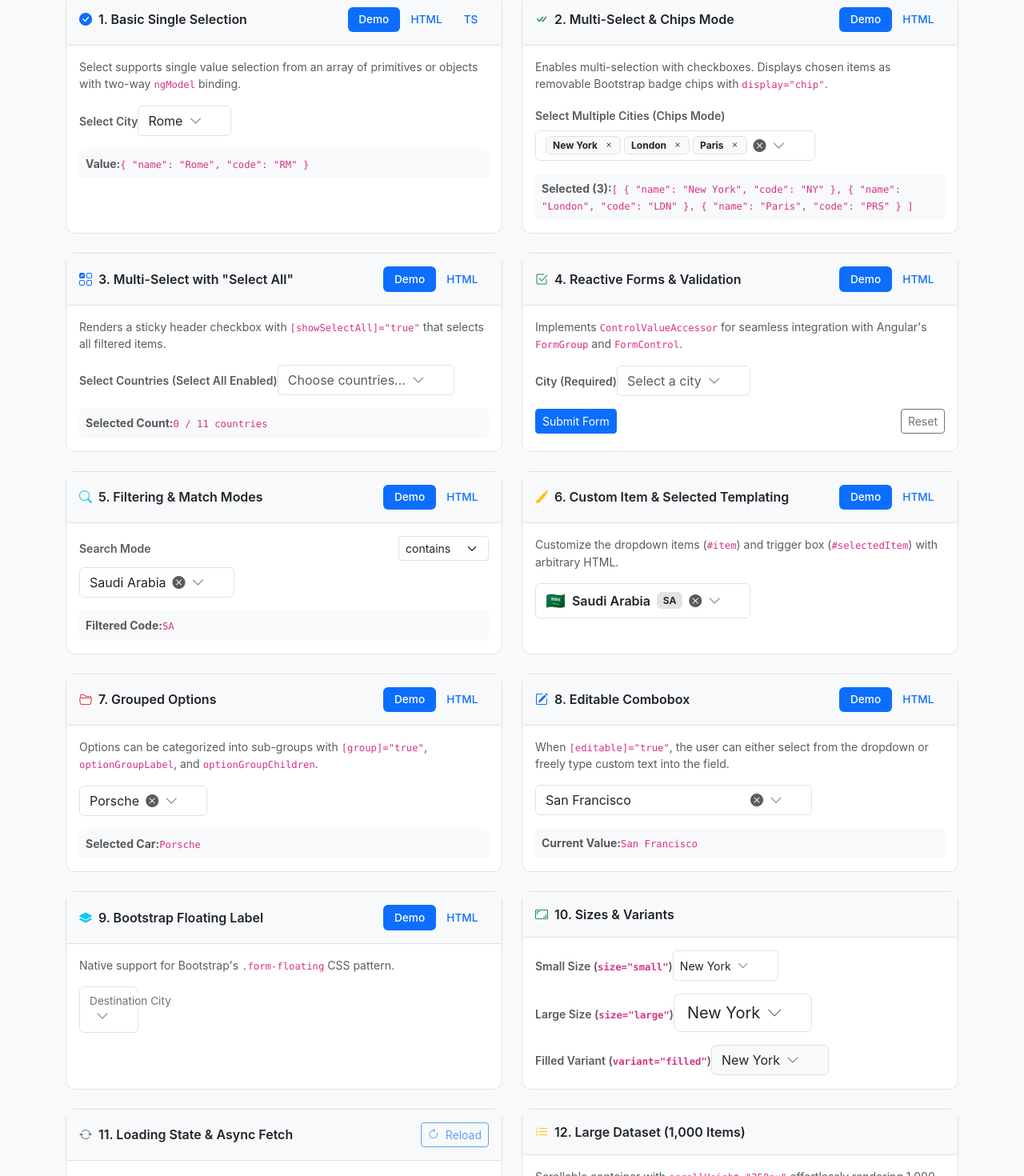
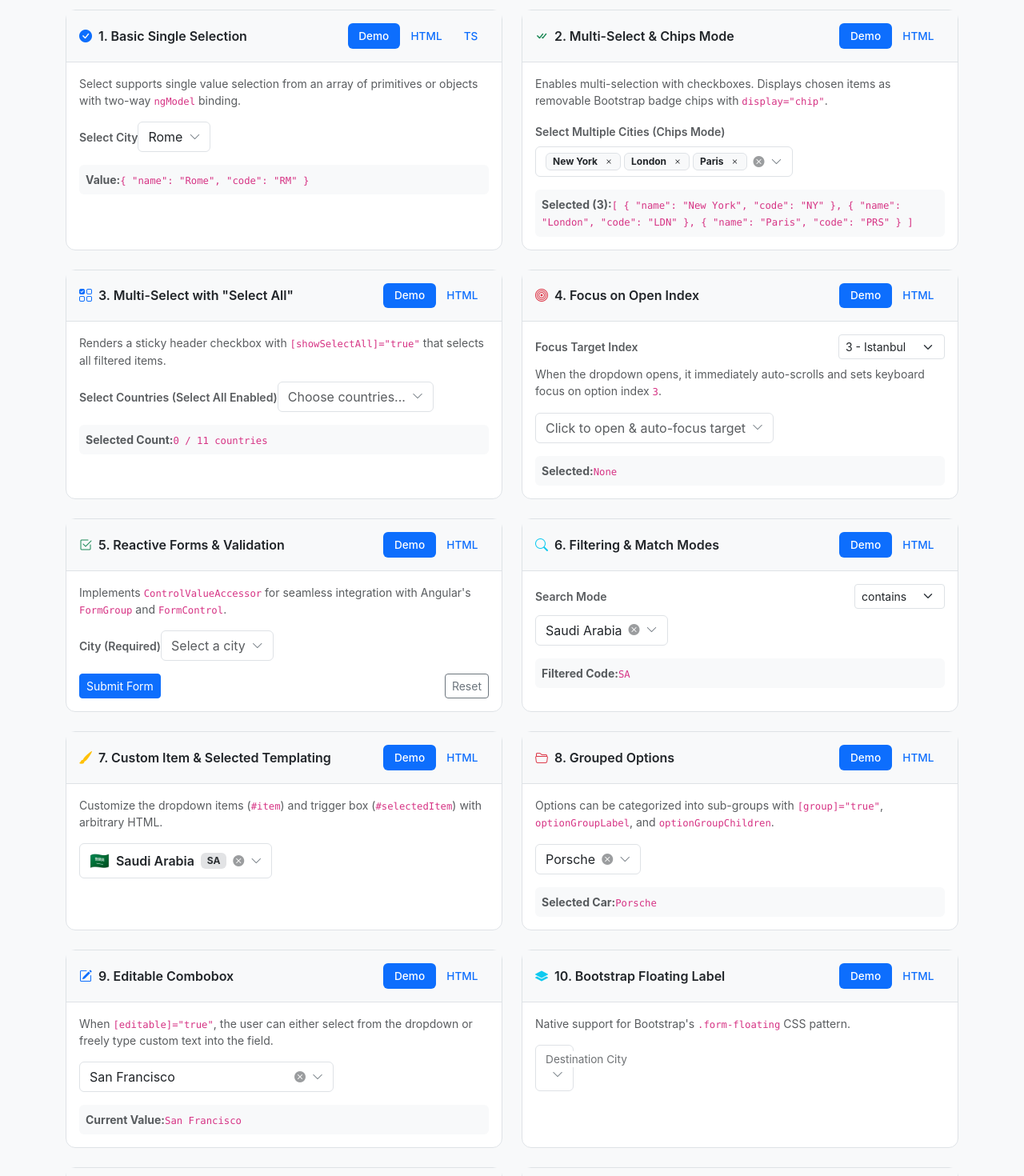
Before and after one commit to amro93/ngb-select, an Angular app: page / in a window 1280 px wide. Shown: the part 634-2104 px from the top of the page at 80% size. Built offline with nearby package versions, Linux system fonts and the light colour scheme.

Commit message:
fix(select): fix large trailing padding on form-select, fix API tabs, and add focusOnOpen example

```diff
--- a/projects/ngb-select/src/lib/ngb-select.component.scss
+++ b/projects/ngb-select/src/lib/ngb-select.component.scss
@@ -16,7 +16,21 @@
   .form-select {
     cursor: pointer;
     min-height: 38px;
-    background-image: none;
+    background-image: none; // Disable Bootstrap default SVG caret background
+    padding-right: 0.75rem; // Override Bootstrap's 2.25rem reserved background space
+    padding-left: 0.75rem;
+
+    &.form-select-sm {
+      min-height: 31px;
+      padding-right: 0.5rem;
+      padding-left: 0.5rem;
+    }
+
+    &.form-select-lg {
+      min-height: 48px;
+      padding-right: 1rem;
+      padding-left: 1rem;
+    }
 
     &.disabled,
     &:disabled {
@@ -63,5 +77,23 @@
     align-items: center;
     justify-content: center;
     line-height: 1;
+    font-size: 0.875rem;
+
+    i {
+      transition: transform 0.2s ease-in-out;
+    }
+
+    i.rotate-180 {
+      transform: rotate(180deg);
+    }
+  }
+
+  .ngb-select-clear-icon {
+    opacity: 0.6;
+    transition: opacity 0.15s ease;
+
+    &:hover {
+      opacity: 1;
+    }
   }
 }
--- a/src/app/app.html
+++ b/src/app/app.html
@@ -78,6 +78,7 @@
     <ul class="nav nav-pills flex-nowrap gap-2">
       <li class="nav-item"><a class="nav-link bg-light text-dark" href="#basic">Basic</a></li>
       <li class="nav-item"><a class="nav-link bg-light text-dark" href="#multi-select">Multi-Select</a></li>
+      <li class="nav-item"><a class="nav-link bg-light text-dark" href="#focus-open">Focus on Open</a></li>
       <li class="nav-item"><a class="nav-link bg-light text-dark" href="#reactive-forms">Reactive Forms</a></li>
       <li class="nav-item"><a class="nav-link bg-light text-dark" href="#filtering">Filtering</a></li>
       <li class="nav-item"><a class="nav-link bg-light text-dark" href="#templating">Templating</a></li>
@@ -200,7 +201,7 @@
       </div>
     </div>
 
-    <!-- 3. Multi-Select with "Select All" & Limit -->
+    <!-- 3. Multi-Select with "Select All" -->
     <div class="col-lg-6">
       <div class="card example-card h-100">
         <div class="card-header d-flex align-items-center justify-content-between p-3">
@@ -250,11 +251,69 @@
       </div>
     </div>
 
-    <!-- 4. Reactive Forms & Validation -->
+    <!-- 4. Focus on Open Example -->
+    <div class="col-lg-6" id="focus-open">
+      <div class="card example-card h-100">
+        <div class="card-header d-flex align-items-center justify-content-between p-3">
+          <span><i class="bi bi-bullseye text-danger me-2"></i>4. Focus on Open Index</span>
+          <ul class="nav nav-pills">
+            <li class="nav-item">
+              <button class="nav-link" [class.active]="getTab('focusOpen') === 'demo'" (click)="setTab('focusOpen', 'demo')">Demo</button>
+            </li>
+            <li class="nav-item">
+              <button class="nav-link" [class.active]="getTab('focusOpen') === 'html'" (click)="setTab('focusOpen', 'html')">HTML</button>
+            </li>
+          </ul>
+        </div>
+        <div class="card-body p-3">
+          <ng-container *ngIf="getTab('focusOpen') === 'demo'">
+            <div class="d-flex align-items-center justify-content-between mb-2">
+              <label class="form-label text-muted small fw-semibold mb-0">Focus Target Index</label>
+              <div class="d-flex align-items-center gap-2">
+                <select class="form-select form-select-sm w-auto" [(ngModel)]="focusOpenIndex">
+                  <option [ngValue]="0">0 - New York</option>
+                  <option [ngValue]="1">1 - Rome</option>
+                  <option [ngValue]="2">2 - London</option>
+                  <option [ngValue]="3">3 - Istanbul</option>
+                  <option [ngValue]="4">4 - Paris</option>
+                  <option [ngValue]="5">5 - Tokyo</option>
+                </select>
+              </div>
+            </div>
+            <p class="text-muted small mb-3">When the dropdown opens, it immediately auto-scrolls and sets keyboard focus on option index <code>{{ focusOpenIndex }}</code>.</p>
+            <div class="mb-3">
+              <ngb-select
+                [options]="objectCities"
+                [(ngModel)]="selectedFocusCity"
+                optionLabel="name"
+                [focusOnOpen]="focusOpenIndex"
+                [showClear]="true"
+                placeholder="Click to open & auto-focus target"
+                [fluid]="true">
+              </ngb-select>
+            </div>
+            <div class="p-2 bg-light rounded text-muted small">
+              <strong>Selected:</strong> <code>{{ selectedFocusCity ? selectedFocusCity.name : 'None' }}</code>
+            </div>
+          </ng-container>
+
+          <ng-container *ngIf="getTab('focusOpen') === 'html'">
+            <div class="position-relative">
+              <button class="btn btn-sm btn-outline-light position-absolute top-0 end-0 m-2" (click)="copyCode(snippets.focusOnOpenHtml, 'focusOpen')">
+                <i class="bi" [class.bi-clipboard]="copiedSection !== 'focusOpen'" [class.bi-check-lg]="copiedSection === 'focusOpen'"></i>
+              </button>
+              <pre class="code-box m-0"><code>{{ snippets.focusOnOpenHtml }}</code></pre>
+            </div>
+          </ng-container>
+        </div>
+      </div>
+    </div>
+
+    <!-- 5. Reactive Forms & Validation -->
     <div class="col-lg-6" id="reactive-forms">
       <div class="card example-card h-100">
         <div class="card-header d-flex align-items-center justify-content-between p-3">
-          <span><i class="bi bi-check2-square text-success me-2"></i>4. Reactive Forms & Validation</span>
+          <span><i class="bi bi-check2-square text-success me-2"></i>5. Reactive Forms & Validation</span>
           <ul class="nav nav-pills">
             <li class="nav-item">
               <button class="nav-link" [class.active]="getTab('reactive') === 'demo'" (click)="setTab('reactive', 'demo')">Demo</button>
@@ -302,11 +361,11 @@
       </div>
     </div>
 
-    <!-- 5. Filtering & Match Modes -->
+    <!-- 6. Filtering & Match Modes -->
     <div class="col-lg-6" id="filtering">
       <div class="card example-card h-100">
         <div class="card-header d-flex align-items-center justify-content-between p-3">
-          <span><i class="bi bi-search text-info me-2"></i>5. Filtering & Match Modes</span>
+          <span><i class="bi bi-search text-info me-2"></i>6. Filtering & Match Modes</span>
           <ul class="nav nav-pills">
             <li class="nav-item">
               <button class="nav-link" [class.active]="getTab('filter') === 'demo'" (click)="setTab('filter', 'demo')">Demo</button>
@@ -359,11 +418,11 @@
       </div>
     </div>
 
-    <!-- 6. Custom Templating -->
+    <!-- 7. Custom Templating -->
     <div class="col-lg-6" id="templating">
       <div class="card example-card h-100">
         <div class="card-header d-flex align-items-center justify-content-between p-3">
-          <span><i class="bi bi-brush-fill text-warning me-2"></i>6. Custom Item & Selected Templating</span>
+          <span><i class="bi bi-brush-fill text-warning me-2"></i>7. Custom Item & Selected Templating</span>
           <ul class="nav nav-pills">
             <li class="nav-item">
               <button class="nav-link" [class.active]="getTab('template') === 'demo'" (click)="setTab('template', 'demo')">Demo</button>
@@ -425,11 +484,11 @@
       </div>
     </div>
 
-    <!-- 7. Grouped Options -->
+    <!-- 8. Grouped Options -->
     <div class="col-lg-6" id="grouping">
       <div class="card example-card h-100">
         <div class="card-header d-flex align-items-center justify-content-between p-3">
-          <span><i class="bi bi-folder2-open text-danger me-2"></i>7. Grouped Options</span>
+          <span><i class="bi bi-folder2-open text-danger me-2"></i>8. Grouped Options</span>
           <ul class="nav nav-pills">
             <li class="nav-item">
               <button class="nav-link" [class.active]="getTab('group') === 'demo'" (click)="setTab('group', 'demo')">Demo</button>
@@ -471,11 +530,11 @@
       </div>
     </div>
 
-    <!-- 8. Editable Combobox -->
+    <!-- 9. Editable Combobox -->
     <div class="col-lg-6" id="editable">
       <div class="card example-card h-100">
         <div class="card-header d-flex align-items-center justify-content-between p-3">
-          <span><i class="bi bi-pencil-square text-primary me-2"></i>8. Editable Combobox</span>
+          <span><i class="bi bi-pencil-square text-primary me-2"></i>9. Editable Combobox</span>
           <ul class="nav nav-pills">
             <li class="nav-item">
               <button class="nav-link" [class.active]="getTab('editable') === 'demo'" (click)="setTab('editable', 'demo')">Demo</button>
@@ -515,11 +574,11 @@
       </div>
     </div>
 
-    <!-- 9. Float Label -->
+    <!-- 10. Float Label -->
     <div class="col-lg-6" id="floating">
       <div class="card example-card h-100">
         <div class="card-header d-flex align-items-center justify-content-between p-3">
-          <span><i class="bi bi-layers-fill text-info me-2"></i>9. Bootstrap Floating Label</span>
+          <span><i class="bi bi-layers-fill text-info me-2"></i>10. Bootstrap Floating Label</span>
           <ul class="nav nav-pills">
             <li class="nav-item">
               <button class="nav-link" [class.active]="getTab('float') === 'demo'" (click)="setTab('float', 'demo')">Demo</button>
@@ -557,11 +616,11 @@
       </div>
     </div>
 
-    <!-- 10. Sizes & Variants -->
+    <!-- 11. Sizes & Variants -->
     <div class="col-lg-6" id="sizes">
       <div class="card example-card h-100">
         <div class="card-header p-3">
-          <i class="bi bi-aspect-ratio text-success me-2"></i>10. Sizes & Variants
+          <i class="bi bi-aspect-ratio text-success me-2"></i>11. Sizes & Variants
         </div>
         <div class="card-body p-3 d-flex flex-column gap-3">
           <div>
@@ -580,11 +639,11 @@
       </div>
     </div>
 
-    <!-- 11. Loading State -->
+    <!-- 12. Loading State -->
     <div class="col-lg-6" id="loading">
       <div class="card example-card h-100">
         <div class="card-header d-flex align-items-center justify-content-between p-3">
-          <span><i class="bi bi-arrow-repeat text-secondary me-2"></i>11. Loading State & Async Fetch</span>
+          <span><i class="bi bi-arrow-repeat text-secondary me-2"></i>12. Loading State & Async Fetch</span>
           <button class="btn btn-outline-primary btn-sm" (click)="reloadDynamicData()" [disabled]="isLoading">
             <i class="bi bi-arrow-clockwise me-1" [class.animate-spin]="isLoading"></i> Reload
           </button>
@@ -606,11 +665,11 @@
       </div>
     </div>
 
-    <!-- 12. Large Dataset / Virtual Scrolling Alternative -->
+    <!-- 13. Large Dataset / Virtual Scrolling Alternative -->
     <div class="col-lg-6" id="virtual-scroll">
       <div class="card example-card h-100">
         <div class="card-header p-3">
-          <i class="bi bi-list-ol text-warning me-2"></i>12. Large Dataset (1,000 Items)
+          <i class="bi bi-list-ol text-warning me-2"></i>13. Large Dataset (1,000 Items)
         </div>
         <div class="card-body p-3">
           <p class="text-muted small mb-3">Scrollable container with <code>scrollHeight="250px"</code> effortlessly rendering 1,000 items with search capabilities.</p>
@@ -630,13 +689,13 @@
       </div>
     </div>
 
-    <!-- 13. Modern Angular Signals -->
+    <!-- 14. Modern Angular Signals -->
     <div class="col-12" id="signals">
       <div class="card example-card border-primary-subtle bg-primary-subtle bg-opacity-10">
         <div class="card-body p-4 d-flex align-items-center justify-content-between flex-wrap gap-4">
           <div>
             <h5 class="fw-bold text-primary mb-1">
-              <i class="bi bi-lightning-charge-fill me-1 text-warning"></i> 13. Modern Angular Signals
+              <i class="bi bi-lightning-charge-fill me-1 text-warning"></i> 14. Modern Angular Signals
             </h5>
             <p class="text-muted mb-0 small">Direct integration with Angular's reactive Signals primitives (<code>signal()</code> and <code>model()</code>).</p>
           </div>
@@ -675,27 +734,34 @@
       <div class="card-header bg-body p-0">
         <ul class="nav nav-tabs border-bottom-0" role="tablist">
           <li class="nav-item">
-            <button class="nav-link active fw-semibold p-3" data-bs-toggle="tab" data-bs-target="#inputs-tab">
+            <button class="nav-link fw-semibold p-3 border-0 border-bottom"
+                    [class.active]="activeApiTab === 'inputs'"
+                    [class.text-primary]="activeApiTab === 'inputs'"
+                    (click)="activeApiTab = 'inputs'">
               <i class="bi bi-box-arrow-in-right me-1"></i> Properties (@Input)
             </button>
           </li>
           <li class="nav-item">
-            <button class="nav-link fw-semibold p-3" data-bs-toggle="tab" data-bs-target="#outputs-tab">
+            <button class="nav-link fw-semibold p-3 border-0 border-bottom"
+                    [class.active]="activeApiTab === 'outputs'"
+                    [class.text-primary]="activeApiTab === 'outputs'"
+                    (click)="activeApiTab = 'outputs'">
               <i class="bi bi-box-arrow-up-right me-1"></i> Events (@Output)
             </button>
           </li>
           <li class="nav-item">
-            <button class="nav-link fw-semibold p-3" data-bs-toggle="tab" data-bs-target="#templates-tab">
+            <button class="nav-link fw-semibold p-3 border-0 border-bottom"
+                    [class.active]="activeApiTab === 'templates'"
+                    [class.text-primary]="activeApiTab === 'templates'"
+                    (click)="activeApiTab = 'templates'">
               <i class="bi bi-brush me-1"></i> Templates (#refs)
             </button>
           </li>
         </ul>
       </div>
       <div class="card-body p-0">
-        <div class="tab-content">
-          <!-- Properties Tab -->
-          <div class="tab-pane fade show active" id="inputs-tab">
-            <div class="table-responsive">
+        <!-- Properties Tab Content -->
+        <div *ngIf="activeApiTab === 'inputs'" class="table-responsive">
           <table class="table table-hover table-api table-striped mb-0">
             <thead>
               <tr>
@@ -734,11 +800,9 @@
             </tbody>
           </table>
         </div>
-          </div>
 
-          <!-- Events Tab -->
-          <div class="tab-pane fade" id="outputs-tab">
-            <div class="table-responsive">
+        <!-- Events Tab Content -->
+        <div *ngIf="activeApiTab === 'outputs'" class="table-responsive">
           <table class="table table-hover table-api table-striped mb-0">
             <thead>
               <tr>
@@ -762,11 +826,9 @@
             </tbody>
           </table>
         </div>
-          </div>
 
-          <!-- Templates Tab -->
-          <div class="tab-pane fade" id="templates-tab">
-            <div class="table-responsive">
+        <!-- Templates Tab Content -->
+        <div *ngIf="activeApiTab === 'templates'" class="table-responsive">
           <table class="table table-hover table-api table-striped mb-0">
             <thead>
               <tr>
@@ -792,8 +854,6 @@
         </div>
       </div>
     </div>
-      </div>
-    </div>
   </section>
 
   <!-- Footer -->
--- a/src/app/app.ts
+++ b/src/app/app.ts
@@ -30,6 +30,9 @@ export class App implements OnInit {
 
   // Theme state
   isDarkMode = false;
+
+  // API Reference active tab state
+  activeApiTab: 'inputs' | 'outputs' | 'templates' = 'inputs';
 
   // 1. Basic (Primitives & Objects)
   primitiveCities: string[] = ['New York', 'Rome', 'London', 'Istanbul', 'Paris', 'Tokyo'];
@@ -128,8 +131,9 @@ export class App implements OnInit {
   largeDataset: { label: string; value: number }[] = [];
   selectedLargeItem: number | null = null;
 
-  // 12. Focus on Open Index
-  focusCity: string | null = null;
+  // 12. Focus on Open Index Example
+  focusOpenIndex: number = 3; // Index 3 is 'Istanbul'
+  selectedFocusCity: City | null = null;
 
   // 13. Angular Signals Binding
   signalCity = signal<string>('TOK');
@@ -235,6 +239,15 @@ selectedCity = null;`,
   [fluid]="true">
 </ngb-select>`,
 
+    focusOnOpenHtml: `<ngb-select
+  [options]="cities"
+  [(ngModel)]="selectedCity"
+  optionLabel="name"
+  [focusOnOpen]="3"
+  placeholder="Open to auto-focus index 3 (Istanbul)"
+  [fluid]="true">
+</ngb-select>`,
+
     reactiveHtml: `<form [formGroup]="userForm" (ngSubmit)="submit()">
   <ngb-select
     [options]="cities"
--- a/src/lib/ngb-select.component.scss
+++ b/src/lib/ngb-select.component.scss
@@ -16,7 +16,21 @@
   .form-select {
     cursor: pointer;
     min-height: 38px;
-    background-image: none; // We render custom icons/spinners cleanly
+    background-image: none; // Disable Bootstrap default SVG caret background
+    padding-right: 0.75rem; // Override Bootstrap's 2.25rem reserved background space
+    padding-left: 0.75rem;
+
+    &.form-select-sm {
+      min-height: 31px;
+      padding-right: 0.5rem;
+      padding-left: 0.5rem;
+    }
+
+    &.form-select-lg {
+      min-height: 48px;
+      padding-right: 1rem;
+      padding-left: 1rem;
+    }
 
     &.disabled,
     &:disabled {
@@ -63,5 +77,23 @@
     align-items: center;
     justify-content: center;
     line-height: 1;
+    font-size: 0.875rem;
+
+    i {
+      transition: transform 0.2s ease-in-out;
+    }
+
+    i.rotate-180 {
+      transform: rotate(180deg);
+    }
+  }
+
+  .ngb-select-clear-icon {
+    opacity: 0.6;
+    transition: opacity 0.15s ease;
+
+    &:hover {
+      opacity: 1;
+    }
   }
 }
```
Lines whose indentation alone changed are shown as unchanged.
